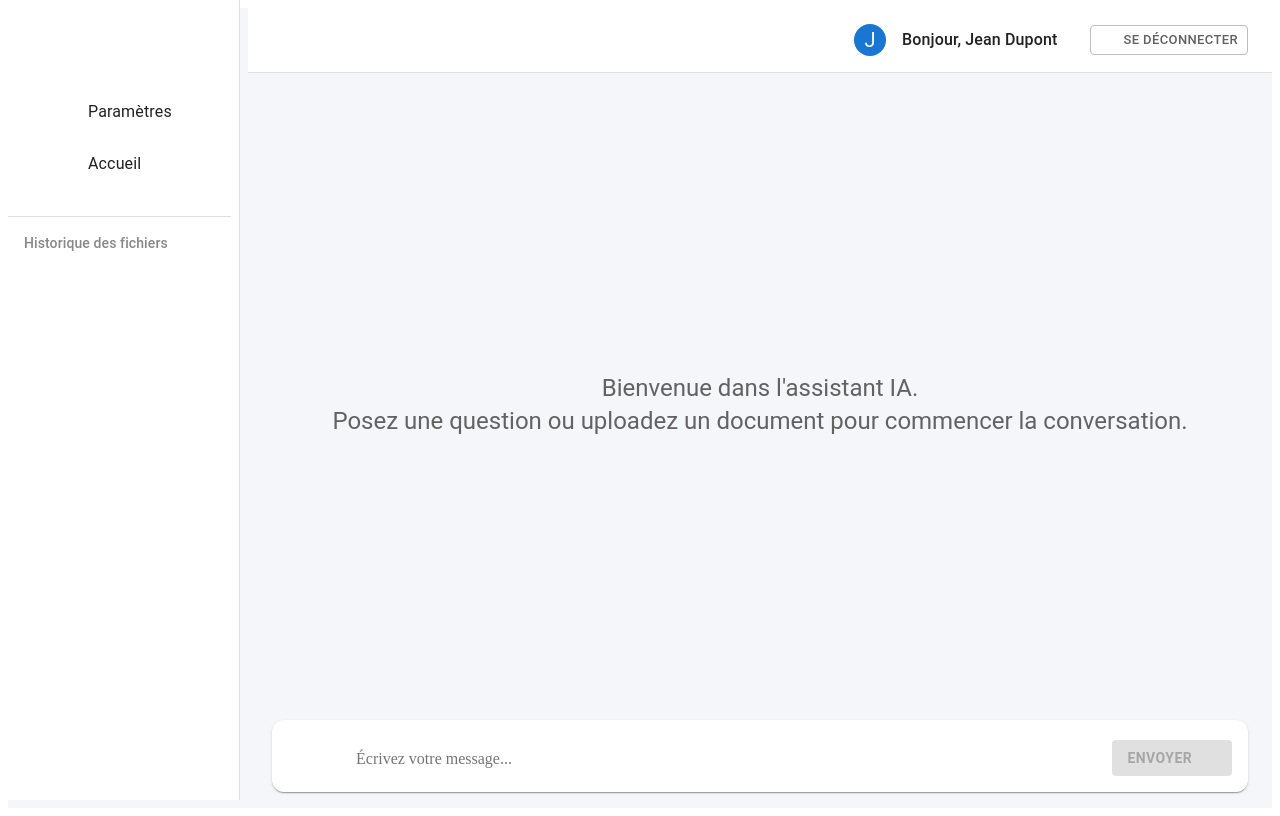
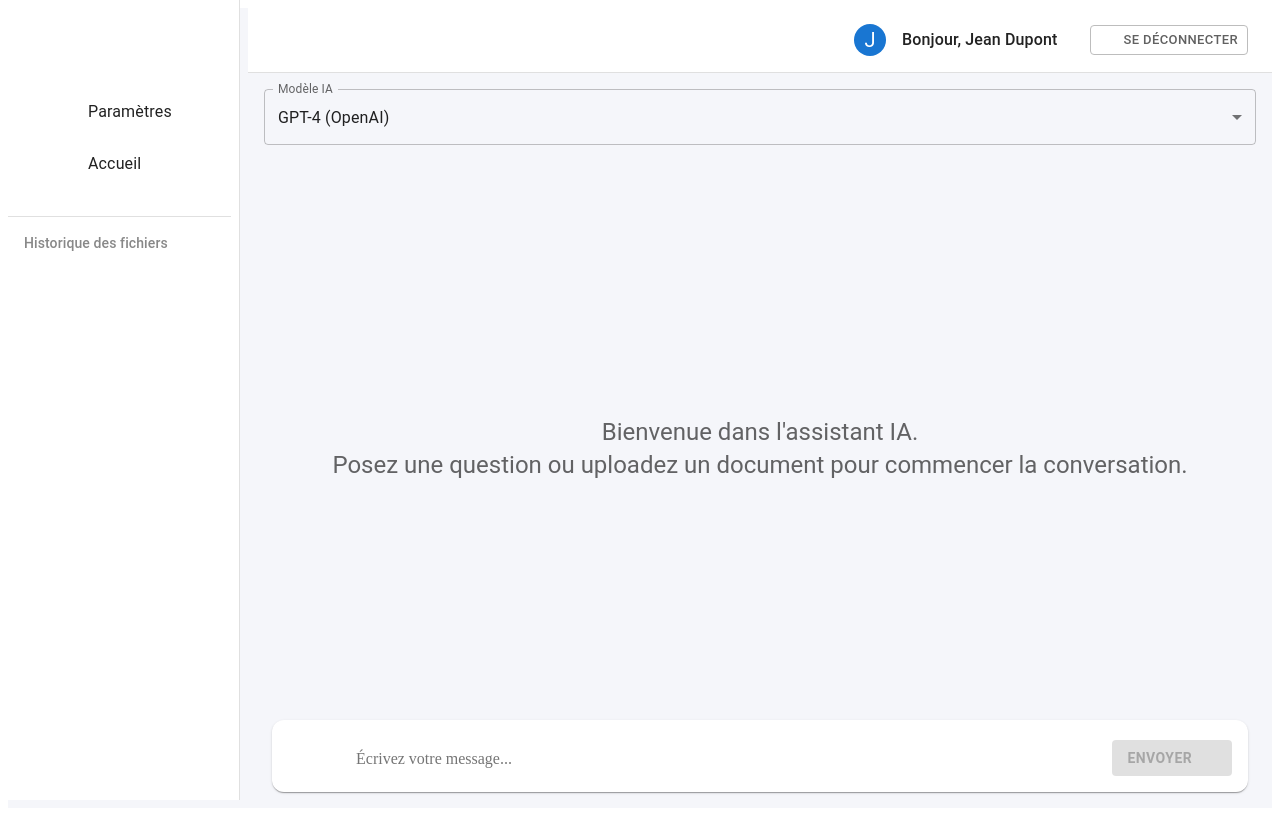
Before and after one commit to syphaxalili/poc-app, a React (Vite) app in the folder front/: page / in a window 1280 px wide. Built offline with nearby package versions, Linux system fonts and the light colour scheme; sample sign-in values are in the browser's storage; some icons are missing.

Commit message:
add select AI modal option in chat

```diff
--- a/front/src/components/SettingsModal.jsx
+++ b/front/src/components/SettingsModal.jsx
@@ -1,4 +1,4 @@
-import React, { useState } from "react";
+import React, { useState, useEffect } from "react";
 import {
   Dialog,
   DialogTitle,
@@ -13,7 +13,12 @@ import {
   Divider,
 } from "@mui/material";
 
-export default function SettingsModal({ open, onClose, isAdmin = true }) {
+export default function SettingsModal({
+  open,
+  onClose,
+  isAdmin = true,
+  onModelsChange,
+}) {
   // Exemple de données pré-remplies (remplace par des props ou du contexte si besoin)
   const [profile, setProfile] = useState({
     nom: "Dupont",
@@ -30,6 +35,22 @@ export default function SettingsModal({ open, onClose, isAdmin = true }) {
   const [showAddModel, setShowAddModel] = useState(false);
   const [newModel, setNewModel] = useState({ name: "", company: "" });
   const [customModels, setCustomModels] = useState([]);
+
+  useEffect(() => {
+    // Construit la liste des modèles activés
+    const modelsList = [
+      { key: "gpt4", label: "GPT-4 (OpenAI)", enabled: models.gpt4 },
+      { key: "dalle", label: "DALL·E (OpenAI)", enabled: models.dalle },
+      ...customModels.map((m) => ({
+        key: m.name,
+        label: `${m.name} (${m.company})`,
+        enabled: m.enabled,
+        name: m.name,
+        company: m.company,
+      })),
+    ];
+    onModelsChange && onModelsChange(modelsList.filter((m) => m.enabled));
+  }, [models, customModels]);
 
   return (
     <Dialog open={open} onClose={onClose} fullWidth>
--- a/front/src/pages/Home.jsx
+++ b/front/src/pages/Home.jsx
@@ -9,6 +9,10 @@ import {
   TextareaAutosize,
   IconButton,
   CircularProgress,
+  Select,
+  MenuItem,
+  FormControl,
+  InputLabel,
 } from "@mui/material";
 import SendIcon from "@mui/icons-material/Send";
 import UploadFileIcon from "@mui/icons-material/UploadFile";
@@ -32,6 +36,11 @@ export default function Home() {
   const [input, setInput] = useState("");
   const [selectedFile, setSelectedFile] = useState(null);
   const [loading, setLoading] = useState(false);
+  const [activeModels, setActiveModels] = useState([
+    { key: "gpt4", label: "GPT-4 (OpenAI)" },
+    { key: "dalle", label: "DALL·E (OpenAI)" },
+  ]);
+  const [selectedModel, setSelectedModel] = useState("gpt4");
   const chatEndRef = useRef(null);
   const fileInputRef = useRef(null); // Ajout d'une ref pour l'input file
   const [chatStarted, setChatStarted] = useState(false);
@@ -127,6 +136,8 @@ export default function Home() {
       <SettingsModal
         open={settingsOpen}
         onClose={() => setSettingsOpen(false)}
+        onModelsChange={setActiveModels}
+        activeModels={activeModels}
       />
       <Box
         component="main"
@@ -143,6 +154,29 @@ export default function Home() {
           userName={userName}
           handleLogout={() => (window.location.href = "/login")}
         />
+
+        <FormControl sx={{ m: 2, minWidth: 220 }}>
+          <InputLabel id="ia-model-select-label">Modèle IA</InputLabel>
+          <Select
+            labelId="ia-model-select-label"
+            value={selectedModel}
+            label="Modèle IA"
+            onChange={(e) => setSelectedModel(e.target.value)}
+          >
+            {activeModels.map(
+              (model) =>
+                (model.enabled === undefined || model.enabled) && (
+                  <MenuItem
+                    key={model.key || model.name}
+                    value={model.key || model.name}
+                  >
+                    {model.label || `${model.name} (${model.company})`}
+                  </MenuItem>
+                )
+            )}
+          </Select>
+        </FormControl>
+
         <Container
           maxWidth={false}
           sx={{
@@ -151,7 +185,7 @@ export default function Home() {
             flexDirection: "column",
             py: 2,
             minHeight: 0,
-            width: "100%", // OK ici
+            width: "100%",
           }}
         >
           {/* Affichage d'accueil ou chat */}
```
